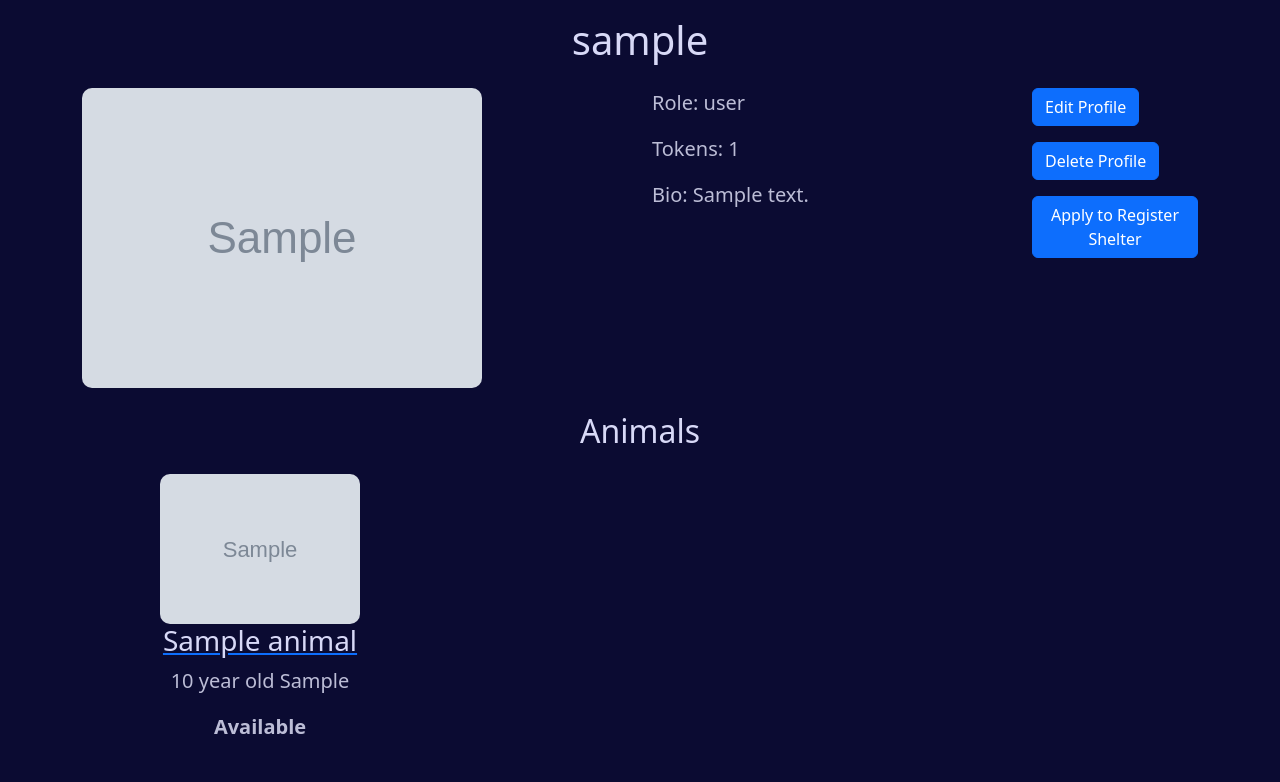
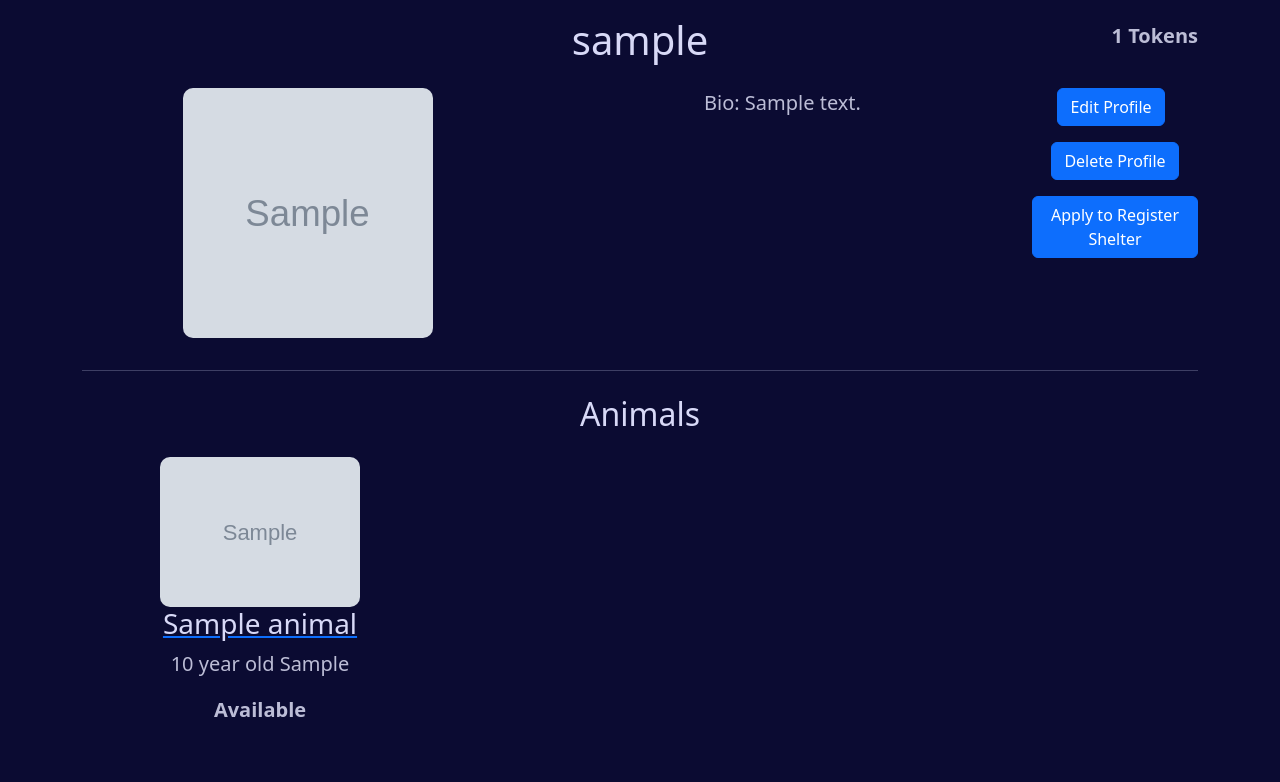
Before and after one commit to LlewBach/virtual-shelter, a Django app: page /profiles/ in a window 1280 px wide. Shown: the part 58-840 px from the top of the page. After the commit the page ends 775 px from the top, so only its background shows below. Run offline with Django 5.2, Linux system fonts and the light colour scheme; a user stored in the database is signed in; tables that the repository leaves empty hold one stand-in row (values such as "Sample post"); grey boxes marked "Sample" are stand-in pictures; some libraries are stand-ins or nearby versions.

Commit message:
Make profile responsive

```diff
--- a/profiles/templates/profiles/profile.html
+++ b/profiles/templates/profiles/profile.html
@@ -1,26 +1,41 @@
 {% extends "base.html" %}
 
 {% block content %}
+<div class="container">
+  <div class="row">
+    <div class="col-4"></div>
+    <div class="col-4">
       <h1 class="text-center mt-3 mb-4">{{ profile.user.username }}</h1>
+    </div>
+    <div class="col-4 d-flex justify-content-end align-items-center">
+      <p><strong>{{ profile.tokens }} Tokens</strong></p>
+    </div>
+  </div>
+</div>
 
 <div class="container mb-4">
   <div class="row">
-    <div class="col-6">
+    <div class="col-md-5 text-center mb-3">
       {% if profile.profile_picture %}
-      <img src="{{ profile.profile_picture.url }}" alt="Image of {{ profile.name }}" style="width:400px; height:auto;">
+      <img src="{{ profile.profile_picture.url }}" alt="Image of {{ profile.name }}" class="img-fluid profile-image">
       {% else %}
       <p>Click Edit Profile to add photo</p>
       {% endif %}
     </div>
-    <div class="col-4">
-      <p>Role: {{ profile.role }}</p>
-      <p>Tokens: {{ profile.tokens }}</p>
+    <div class="col-md-5 text-center">
       <p>Bio: {{ profile.bio }}</p>
+      <!-- 300 characters fits well -->
     </div>
-    <div class="col-2">
+    <div class="col-md-2 d-flex flex-column justify-content-between text-center">
       {% if profile == user.profile %}
-      <a href="{% url 'edit_profile' %}" class="btn btn-primary mb-3">Edit Profile</a>
-      <a href="#" class="btn btn-primary mb-3" data-bs-toggle="modal" data-bs-target="#deleteModal">Delete Profile</a>
+
+      <div class="row">
+        <div class="col-6 col-md-12">
+          <a href="{% url 'edit_profile' %}" class="btn btn-primary mb-3 me-2">Edit Profile</a>
+        </div>
+        <div class="col-6 col-md-12">
+          <a href="#" class="btn btn-primary mb-3" data-bs-toggle="modal" data-bs-target="#deleteModal">Delete
+            Profile</a>
 
           <!-- Delete Modal -->
           <div class="modal fade" id="deleteModal" tabindex="-1" aria-labelledby="deleteModalLabel" aria-hidden="true">
@@ -43,11 +58,15 @@
               </div>
             </div>
           </div>
-
-      <a href="{% url 'apply_role_change' %}" class="btn btn-primary">Apply to Register Shelter</a>
+        </div>
+        <div class="col-12">
+          <a href="{% url 'apply_role_change' %}" class="btn btn-primary mb-3">Apply to Register Shelter</a>
+        </div>
+      </div>
       {% endif %}
     </div>
   </div>
+  <hr>
 </div>
 
 {% if animals %}
@@ -58,7 +77,7 @@
 <div class="container mb-4">
   <div class="row">
     {% for animal in animals %}
-    <div class="col-4 d-flex flex-column align-items-center">
+    <div class="col-md-4 d-flex flex-column align-items-center">
       {% if animal.image %}
       <a href="{% url 'animal_profile' animal.id %}">
         <img src="{{ animal.image.url }}" alt="Image of {{ animal.name }}" style="width:200px; height:auto;">
--- a/static/css/base.css
+++ b/static/css/base.css
@@ -20,6 +20,16 @@ label {
 
 img {
   border-radius: 10px;
+}
+
+.profile-image {
+  width: 250px;
+  height: 250px;
+  object-fit: cover;
+}
+
+.btn {
+  max-width: 200px;
 }
 
 .wrapper {
```
Lines whose indentation alone changed are shown as unchanged.
